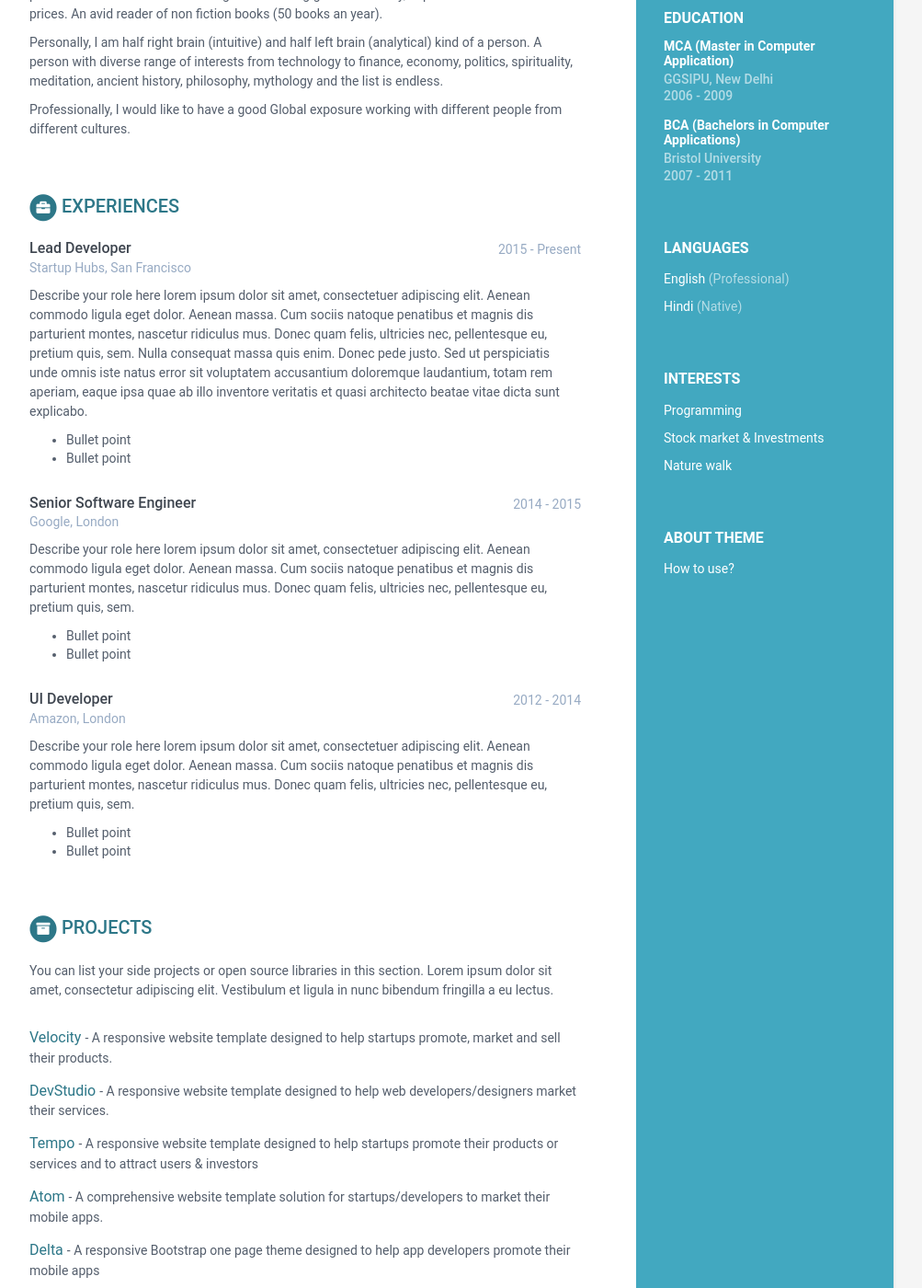
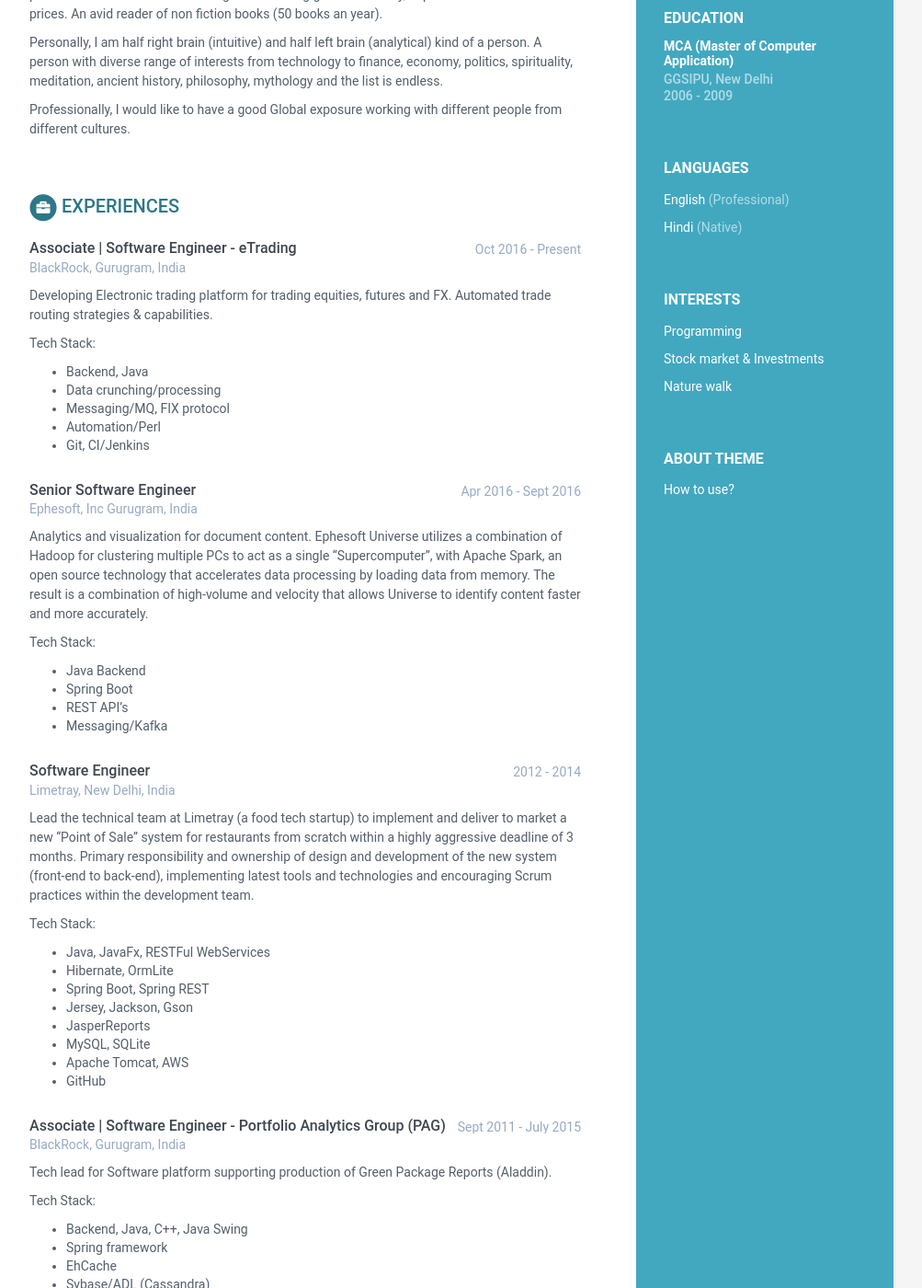
Before and after one commit to rahul-bhatt/online-cv, a Jekyll site: the page built from index.html, in a window 1280 px wide and 1400 px high, scrolled down 574 px. Shown: the whole window at 92% size, without its empty margins (168-1171 px from the left). Built offline with Jekyll 4.4.1, drawn with Linux system fonts in a browser that asks for light colours; some of the changed text lies outside the part shown.

Commit message:
profile update

```diff
--- a/_data/data.yml
+++ b/_data/data.yml
@@ -58,7 +58,7 @@ career-profile:
       Professionally, I would like to have a good Global exposure working with different people from different cultures.
 
 education:
-    - degree: MCA (Master in Computer Application)
+    - degree: MCA (Master of Computer Application)
       university: GGSIPU, New Delhi
       time: 2006 - 2009
       details: |
@@ -71,62 +71,63 @@ education:
           - Bullet point
           - Bullet point
 
-    - degree: BCA (Bachelors in Computer Applications)
-      university: Bristol University
-      time: 2007 - 2011
-      details: |
-        Describe your study here lorem ipsum dolor sit amet, consectetuer
-        adipiscing elit. Aenean commodo ligula eget dolor. Aenean massa. Cum
-        sociis natoque penatibus et magnis dis parturient montes, nascetur
-        ridiculus mus. Donec quam felis, ultricies nec, pellentesque eu,
-        pretium quis, sem.
+experiences:
+    - role: Associate | Software Engineer - eTrading
+      time: Oct 2016 - Present
+      company: BlackRock, Gurugram, India
+      details:  |
+        Developing Electronic trading platform for trading equities, futures and FX. Automated trade routing strategies & capabilities.
 
-          - Bullet point
-          - Bullet point
-
-experiences:
-    - role: Lead Developer
-      time: 2015 - Present
-      company: Startup Hubs, San Francisco
-      details: |
-        Describe your role here lorem ipsum dolor sit amet, consectetuer
-        adipiscing elit. Aenean commodo ligula eget dolor. Aenean massa.
-        Cum sociis natoque penatibus et magnis dis parturient montes,
-        nascetur ridiculus mus. Donec quam felis, ultricies nec,
-        pellentesque eu, pretium quis, sem. Nulla consequat massa quis
-        enim. Donec pede justo. Sed ut perspiciatis unde omnis iste natus
-        error sit voluptatem accusantium doloremque laudantium, totam rem
-        aperiam, eaque ipsa quae ab illo inventore veritatis et quasi
-        architecto beatae vitae dicta sunt explicabo.
-
-          - Bullet point
-          - Bullet point
+        Tech Stack:
+          - Backend, Java
+          - Data crunching/processing
+          - Messaging/MQ, FIX protocol
+          - Automation/Perl
+          - Git, CI/Jenkins
 
     - role: Senior Software Engineer
-      time: 2014 - 2015
-      company: Google, London
+      time: Apr 2016 - Sept 2016
+      company: Ephesoft, Inc Gurugram, India
       details: |
-        Describe your role here lorem ipsum dolor sit amet, consectetuer
-        adipiscing elit. Aenean commodo ligula eget dolor. Aenean massa.
-        Cum sociis natoque penatibus et magnis dis parturient montes,
-        nascetur ridiculus mus. Donec quam felis, ultricies nec,
-        pellentesque eu, pretium quis, sem.
+        Analytics and visualization for document content.
+        Ephesoft Universe utilizes a combination of Hadoop for clustering multiple PCs to act as a single “Supercomputer”,
+        with Apache Spark, an open source technology that accelerates data processing by loading data from memory.
+        The result is a combination of high-volume and velocity that allows Universe to identify content faster and more accurately.
 
-          - Bullet point
-          - Bullet point
+        Tech Stack:
+          - Java Backend
+          - Spring Boot
+          - REST API's
+          - Messaging/Kafka
 
-    - role: UI Developer
+    - role: Software Engineer
       time: 2012 - 2014
-      company: Amazon, London
+      company: Limetray, New Delhi, India
       details: |
-        Describe your role here lorem ipsum dolor sit amet, consectetuer
-        adipiscing elit. Aenean commodo ligula eget dolor. Aenean massa.
-        Cum sociis natoque penatibus et magnis dis parturient montes,
-        nascetur ridiculus mus. Donec quam felis, ultricies nec,
-        pellentesque eu, pretium quis, sem.
+        Lead the technical team at Limetray (a food tech startup) to implement and deliver to market a new “Point of Sale” system for restaurants from scratch within a highly aggressive deadline of 3 months. Primary responsibility and ownership of design and development of the new system (front-end to back-end), implementing latest tools and technologies and encouraging Scrum practices within the development team.
 
-          - Bullet point
-          - Bullet point
+        Tech Stack:
+          - Java, JavaFx, RESTFul WebServices
+          - Hibernate, OrmLite
+          - Spring Boot, Spring REST
+          - Jersey, Jackson, Gson
+          - JasperReports
+          - MySQL, SQLite
+          - Apache Tomcat, AWS
+          - GitHub
+
+    - role: Associate | Software Engineer - Portfolio Analytics Group (PAG)
+      time: Sept 2011 - July 2015
+      company: BlackRock, Gurugram, India
+      details:  |
+        Tech lead for Software platform supporting production of Green Package Reports (Aladdin).
+
+        Tech Stack:
+          - Backend, Java, C++, Java Swing
+          - Spring framework
+          - EhCache
+          - Sybase/ADL (Cassandra)
+          - BMS (Messaging framework)
 
 projects:
     title: Projects
```
